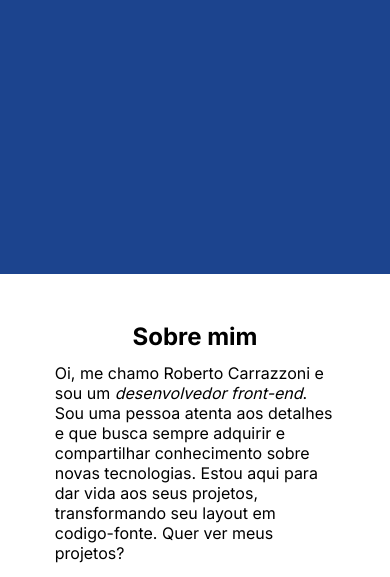
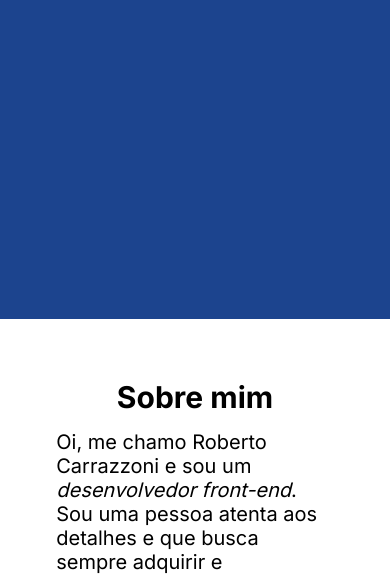
Before and after one commit to robertocarrazzoni/robertocarrazzoni.github.io, a plain HTML site: page index.html in a window 390 px wide. Shown: the part 591-1168 px from the top of the page. Drawn offline with nearby package versions, Linux system fonts and the light colour scheme.

Commit message:
ajustando fonte e espaçamento

```diff
--- a/style.css
+++ b/style.css
@@ -92,14 +92,10 @@ footer p {
     text-align: center;
 }
 @media (max-width: 500px)  {
-    * {
-        font-size: 16px;
-    }
     .container {
         display: block;
     }
     .info {
-        padding-top: 1em;
         height: 100vh;
     }
     .sobre_min {
```
